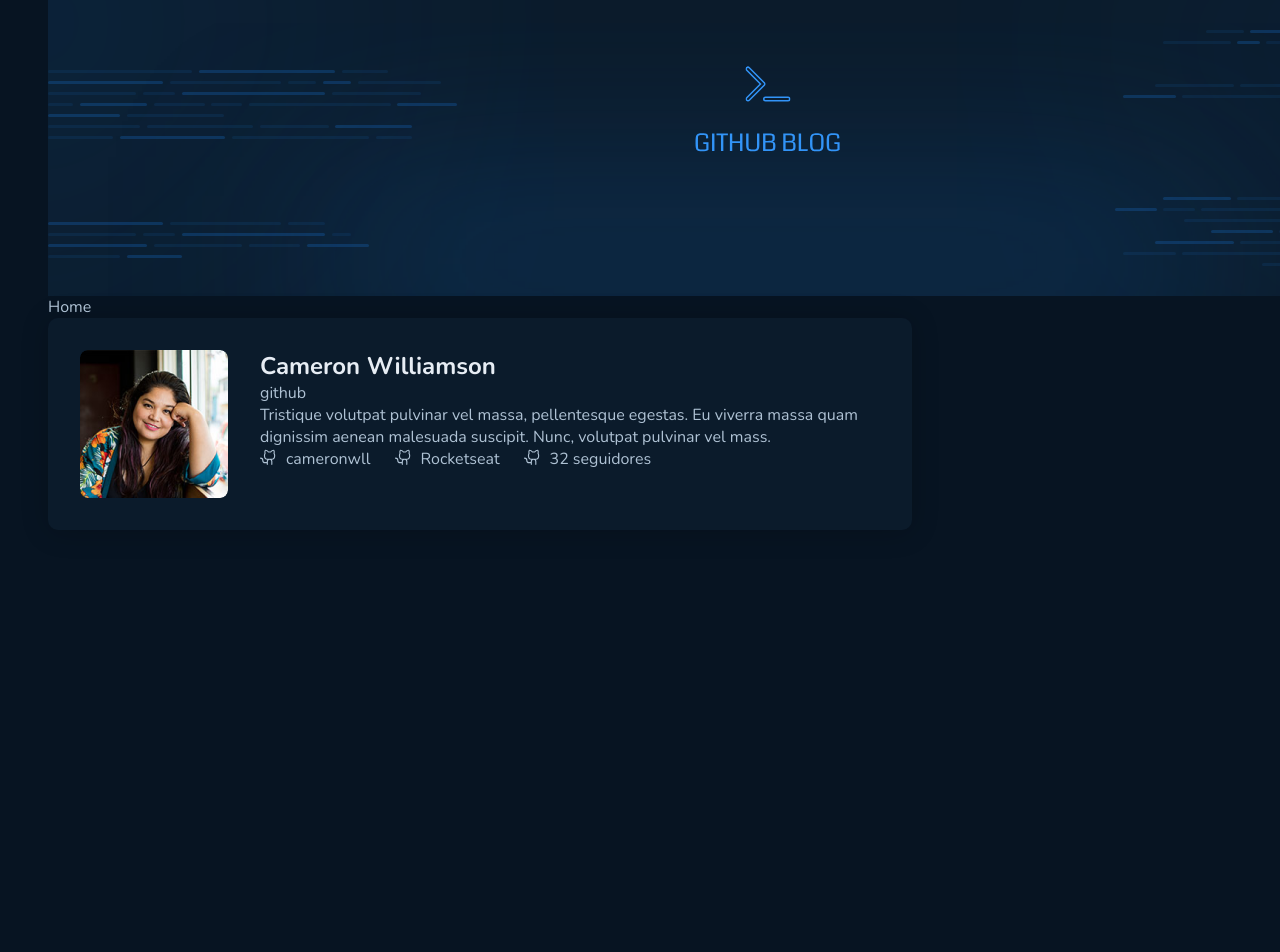
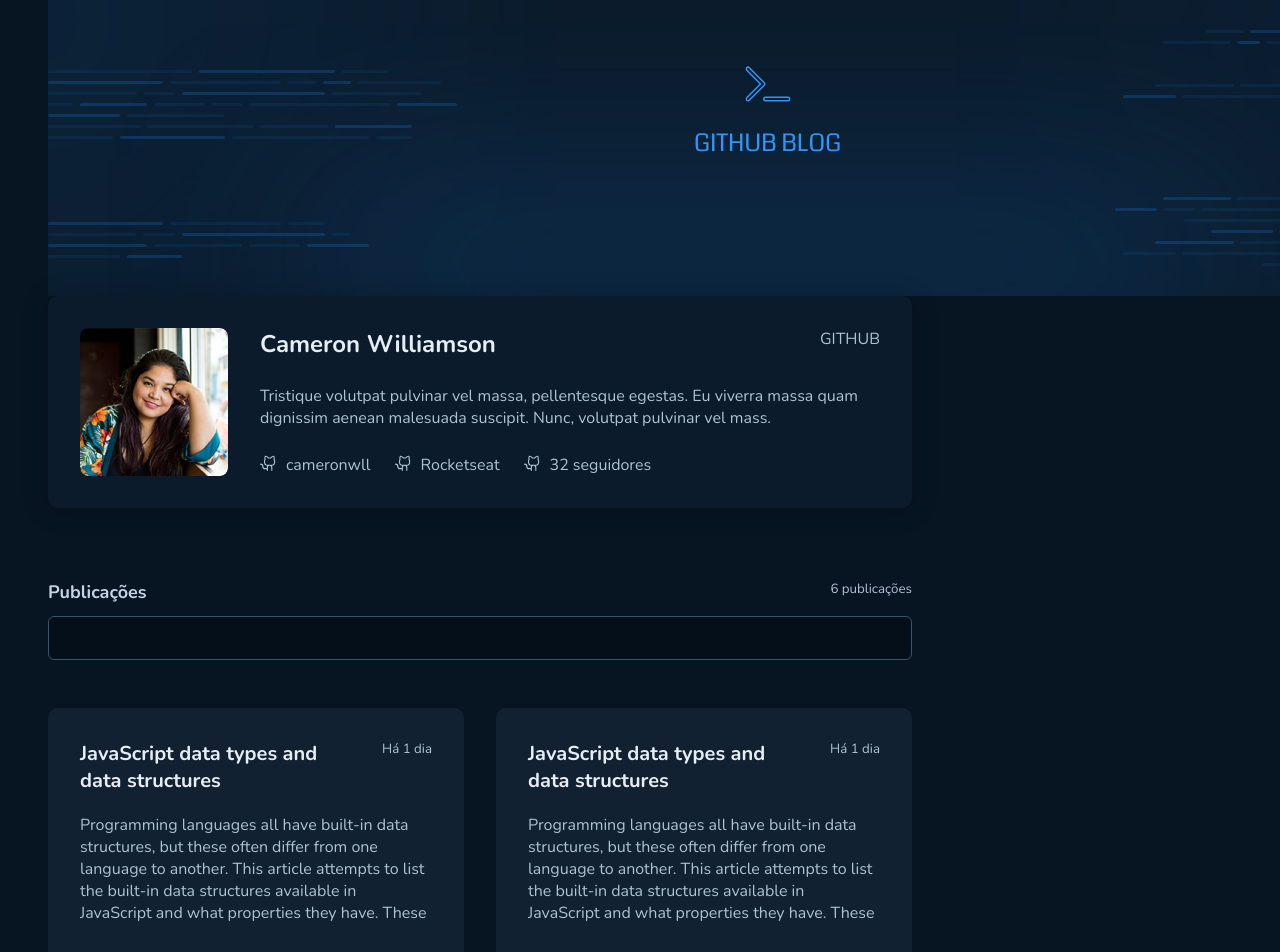
Before and after one commit to wanderson-nascimento/github-blog, a React (Vite) app in the folder blog/: page / in a window 1280 px wide. Shown: the top 952 px of the page. Before the commit the page ends 800 px from the top, so only its background shows below. Built offline with nearby package versions, Linux system fonts and the light colour scheme.

Commit message:
Layout de home

```diff
--- a/blog/package.json
+++ b/blog/package.json
@@ -13,6 +13,7 @@
     "@phosphor-icons/react": "^2.0.14",
     "react": "^18.2.0",
     "react-dom": "^18.2.0",
+    "react-hook-form": "^7.48.2",
     "react-router-dom": "^6.18.0",
     "styled-components": "^6.1.1"
   },
--- a/blog/src/components/PostsList/PostCard/index.tsx
+++ b/blog/src/components/PostsList/PostCard/index.tsx
@@ -1,6 +1,28 @@
-export function Header(){
-    return(
-        <HeaderContainer>
-        </HeaderContainer>
+import { PostCardContainer } from './styles'
+
+export function PostCard() {
+    return (
+        <PostCardContainer>
+            <section>
+                <strong>
+                    JavaScript data types and data structures
+                </strong>
+                <small>
+                    Há 1 dia
+                </small>
+            </section>
+            <div>
+                <span>
+                    Programming languages all have built-in data structures, but these often differ from one language to another. This article attempts to list the built-in data structures available in JavaScript and what properties they have. These can be used to build other data structures. Wherever possible, comparisons with other languages are drawn.
+
+                    Dynamic typing
+                    JavaScript is a loosely typed and dynamic language. Variables in JavaScript are not directly associated with any particular value type, and any variable can be assigned (and re-assigned) values of all types:
+
+                    let foo = 42; // foo is now a number
+                    foo = 'bar'; // foo is now a string
+                    foo = true; // foo is now a boolean
+                </span>
+            </div>
+        </PostCardContainer>
     )
 }
--- a/blog/src/components/PostsList/PostCard/styles.ts
+++ b/blog/src/components/PostsList/PostCard/styles.ts
@@ -0,0 +1,32 @@
+import styled from "styled-components";
+
+export const PostCardContainer = styled.div`
+width: 416px;
+height: 260px;
+flex-shrink: 0;
+padding:32px;
+
+border-radius: 10px;
+background: ${(props) => props.theme['base-post']};
+color: ${(props) => props.theme['base-text']};
+
+span{
+    width: 352px;
+    max-height: 112px;
+    display: inline-block;
+    overflow:hidden;
+}
+
+section{
+    display:flex;
+    justify-content:space-between;
+}
+
+strong{
+    width: 283px;
+    margin-bottom: 20px;
+    font-size: 20px;
+    color: ${(props) => props.theme['base-title']};
+}
+
+`
--- /dev/null
+++ b/blog/src/components/PostsList/index.tsx
@@ -0,0 +1,13 @@
+import { PostCard } from './PostCard'
+import {PostListContainer} from './styles'
+
+export function PostList(){
+    return(
+        <PostListContainer>
+            <PostCard/>
+            <PostCard/>
+            <PostCard/>
+            <PostCard/>
+        </PostListContainer>
+    )
+}
--- /dev/null
+++ b/blog/src/components/PostsList/styles.ts
@@ -0,0 +1,9 @@
+import styled from "styled-components";
+
+export const PostListContainer = styled.div`
+    flex-wrap:wrap;
+
+    display:flex;
+    gap:32px;
+
+`
--- a/blog/src/components/Profile/index.tsx
+++ b/blog/src/components/Profile/index.tsx
@@ -1,5 +1,5 @@
 import { GithubLogo } from '@phosphor-icons/react'
-import { ProfileContainer, TagsProfile, TagsContainer } from './styles'
+import { ProfileContainer, ProfileTextContain, HeaderProfile, TagsProfile, TagsContainer } from './styles'
 
 export function Profile() {
     return (
@@ -7,15 +7,15 @@
             <div>
                 <img src='src/assets/avatar.png' />
             </div>
-            <div>
-                <div>
+            <ProfileTextContain>
+                <HeaderProfile>
                     <strong>
                         Cameron Williamson
                     </strong>
-                    <section>
-                        github
-                    </section>
-                </div>
+                    <a>
+                        GITHUB
+                    </a>
+                </HeaderProfile>
                 <span>
                     Tristique volutpat pulvinar vel massa, pellentesque egestas. Eu viverra massa quam dignissim aenean malesuada suscipit. Nunc, volutpat pulvinar vel mass.
                 </span>
@@ -33,7 +33,7 @@
                         <span>32 seguidores</span>
                     </TagsProfile>
                 </TagsContainer>
-            </div>
+            </ProfileTextContain>
         </ProfileContainer>
     )
 }
--- a/blog/src/components/Profile/styles.ts
+++ b/blog/src/components/Profile/styles.ts
@@ -30,3 +30,14 @@
     display: flex;
     gap:24px;
 `
+export const HeaderProfile = styled.header`
+ display:flex;
+ justify-content: space-between;
+
+`
+
+export const ProfileTextContain = styled.div`
+    display:flex;
+    flex-direction: column;
+    justify-content:space-between;
+`
--- a/blog/src/components/SearchForm/index.tsx
+++ b/blog/src/components/SearchForm/index.tsx
@@ -1,6 +1,24 @@
-export function Header(){
-    return(
-        <HeaderContainer>
-        </HeaderContainer>
+import { FormContainer, SearchFormContainer } from "./styles";
+import { useForm } from "react-hook-form";
+
+type FormData = {
+    query: string;
+};
+
+export function SearchForm() {
+    const { register, handleSubmit } = useForm<FormData>();
+    const onSubmit = handleSubmit(data => console.log(data));
+
+    return (
+
+        <SearchFormContainer>
+            <section>
+                <span>Publicações</span>
+                <small>6 publicações</small>
+            </section>
+            <FormContainer onSubmit={onSubmit}>
+                <input {...register("query")} />
+            </FormContainer>
+        </SearchFormContainer>
     )
 }
--- a/blog/src/components/SearchForm/styles.ts
+++ b/blog/src/components/SearchForm/styles.ts
@@ -0,0 +1,34 @@
+import styled from 'styled-components'
+
+export const SearchFormContainer = styled.div`
+    margin-top:72px;
+
+    section{
+        display:flex;
+        justify-content:space-between;
+    }
+    span{
+        font-size: 18px;
+        font-weight: 700;
+        color: ${(props) => props.theme['base-subtitle']};
+    }
+`
+
+export const FormContainer = styled.form`
+    margin-top: 12px;
+    margin-bottom: 48px;
+
+    input{
+    display: flex;
+    width: 864px;
+    padding: 12px 16px;
+    align-items: center;
+    gap: 8px;
+
+    border-radius:6px;
+    color: ${(props) => props.theme['base-label']};
+    border: 1px solid ${(props) => props.theme['base-boder']};
+    background: ${(props) => props.theme['base-input']};
+    }
+
+`
--- a/blog/src/pages/Home/index.tsx
+++ b/blog/src/pages/Home/index.tsx
@@ -1,11 +1,14 @@
+import { PostList } from "../../components/PostsList";
 import { Profile } from "../../components/Profile";
+import { SearchForm } from "../../components/SearchForm";
 import { HomeContainer } from "./styles"
 
 export function Home() {
     return (
         <HomeContainer>
-            Home
             <Profile />
+            <SearchForm/>
+            <PostList/>
         </HomeContainer>
     )
 }
--- a/blog/src/pages/Home/styles.ts
+++ b/blog/src/pages/Home/styles.ts
@@ -1,5 +1,5 @@
 import styled from "styled-components"
 
 export const HomeContainer =  styled.div`
-    align-items:center
+    width: 864px;
 `
```
Also changed, not shown: 1 other file (tests, documents, lock files or other folders).
